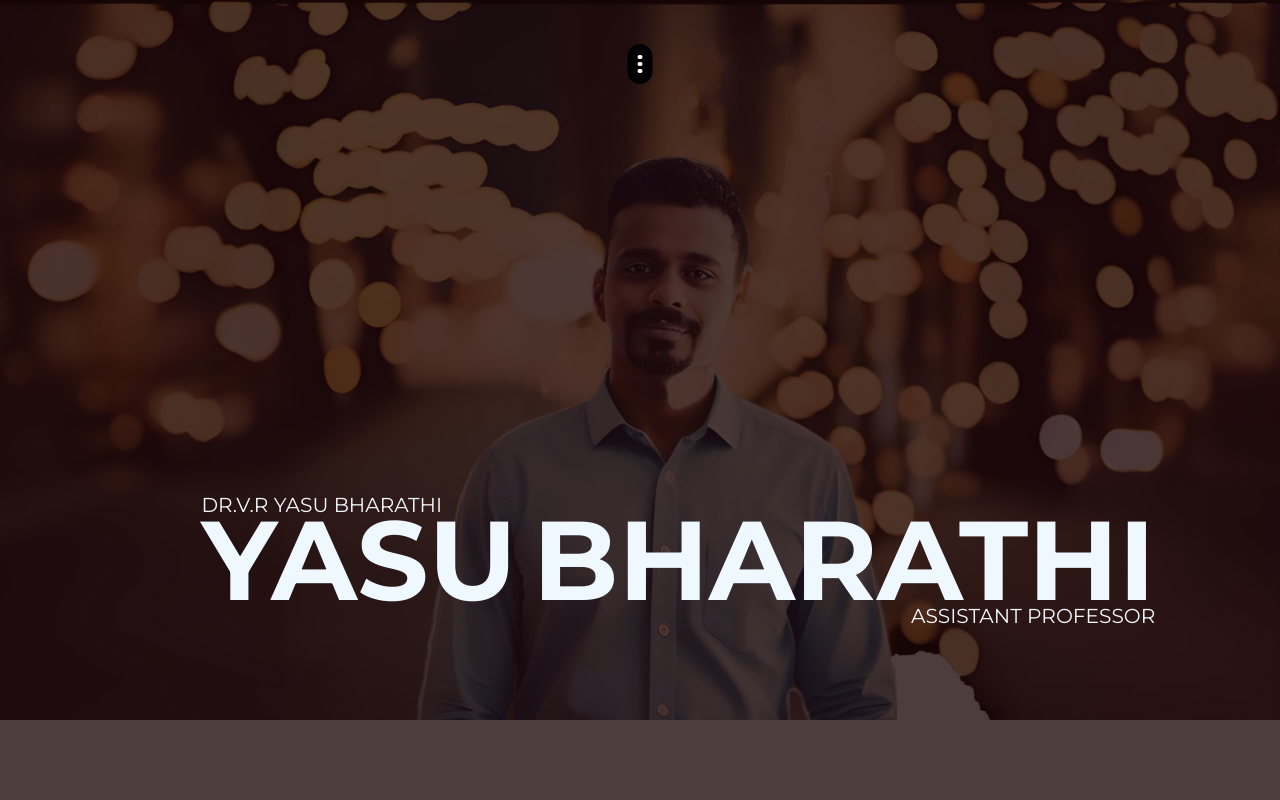
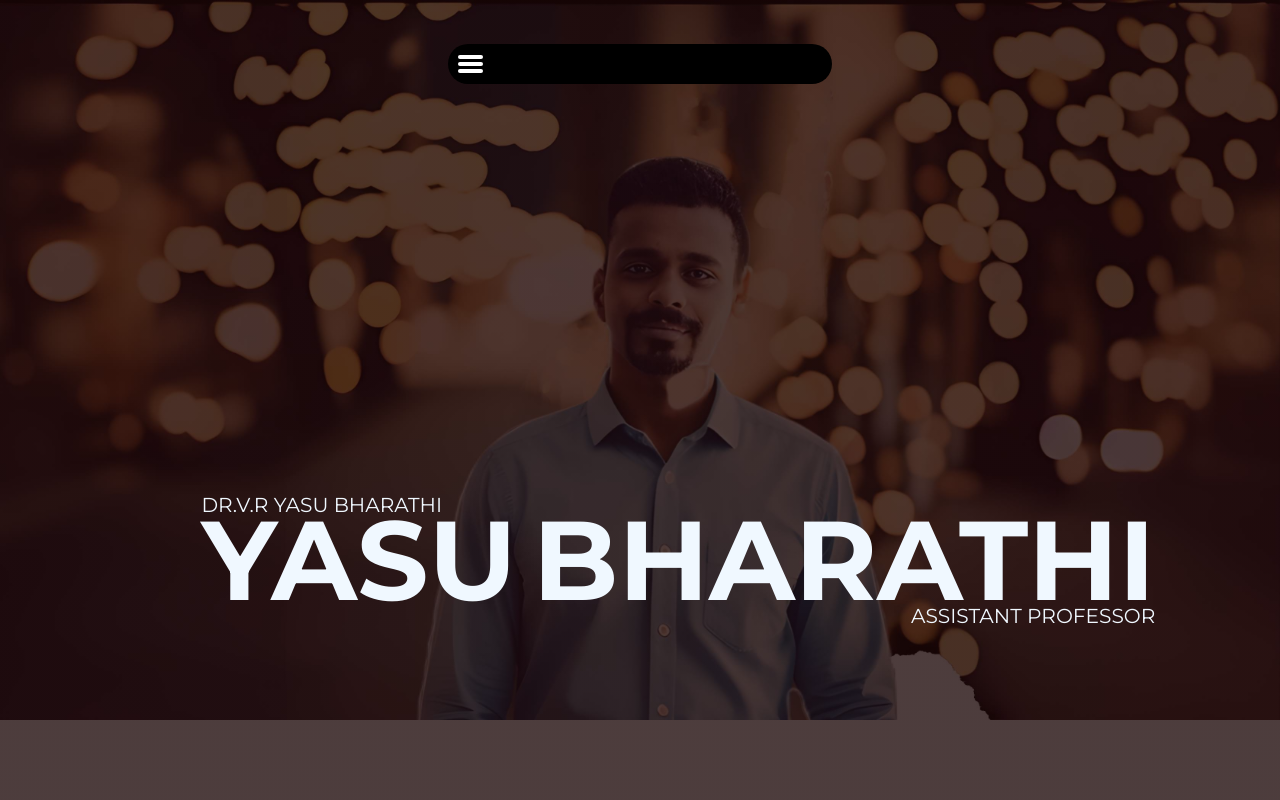
Before and after one commit to ahamed-sha-11/YasubarathiSir, a React (Vite) app: page / in a window 1280 px wide. Shown: the top 800 px of the page. Built offline with nearby package versions, Linux system fonts and the light colour scheme.

Commit message:
Update NavBarStyles.css

```diff
--- a/src/styles/NavBarStyles.css
+++ b/src/styles/NavBarStyles.css
@@ -3,7 +3,7 @@ header {
   z-index: 10;
   background-color: black;
   display: flex;
-  width: 25px;
+  width: 30%;
   justify-content: space-between;
   padding: 10px;
   border-radius: 20px;
```
